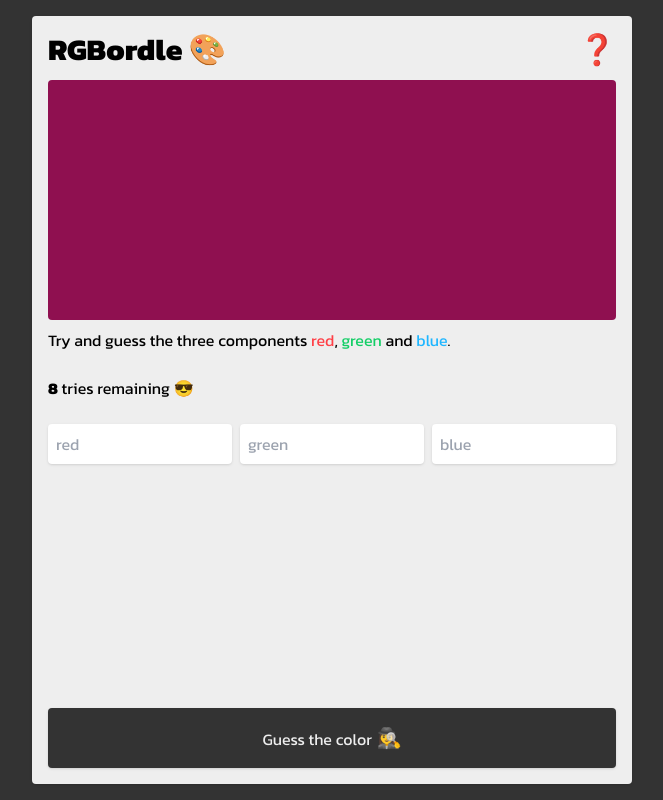
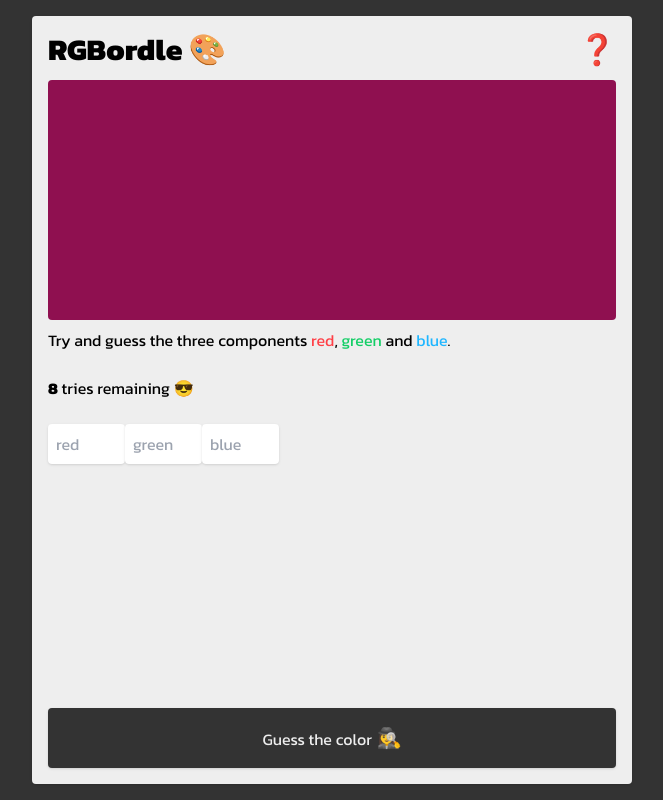
Before and after one commit to ThibaudLanglais/RGBordle, a React (Create React App) app: page / in a window 1280 px wide. Shown: the whole page, without its empty margins (308-971 px from the left). Built offline with nearby package versions, Linux system fonts and the light colour scheme.

Commit message:
Update App.js

```diff
--- a/src/App.js
+++ b/src/App.js
@@ -113,9 +113,11 @@ export default function App() {
           </p>
         }
         <form onSubmit={handleSubmit} className="flex flex-1 flex-row gap-2 mt-4 flex-wrap">
+          <div className="grid grid-cols-3">
           <input step={1} value={red} onChange={({target}) => setRed(formatValue(target.value))} required className="shadow h-10 p-2 rounded flex-1 text-red" placeholder="red" type="number" min={0} max={255}/>
           <input step={1} value={green} onChange={({target}) => setGreen(formatValue(target.value))} required className="shadow h-10 p-2 rounded flex-1 text-green" placeholder="green" type="number" min={0} max={255}/>
           <input step={1} value={blue} onChange={({target}) => setBlue(formatValue(target.value))} required className="shadow h-10 p-2 rounded flex-1 text-blue" placeholder="blue" type="number" min={0} max={255}/>
+          </div>
           <button className={`${(hasWon || maxTries-guesses.length === 0) && 'hidden'} hover:translate-y-0.5 transition-transform mt-auto w-full py-4 rounded shadow text-md bg-dark text-white`} type="submit">
             Guess the color
             <span className="text-xl"> 🕵️‍♀️</span>
```
